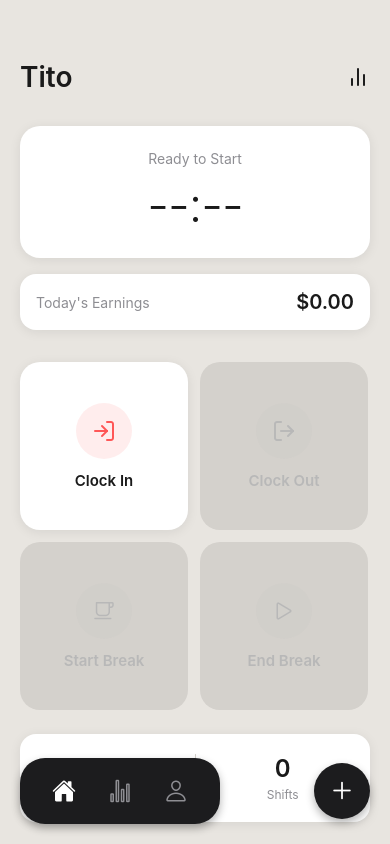
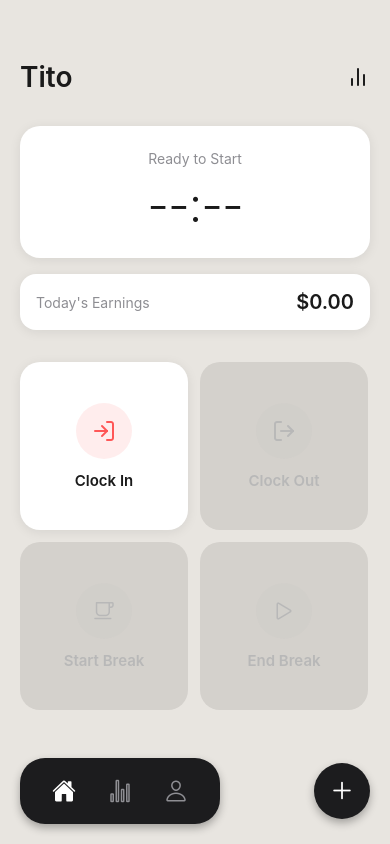
Before and after one commit to efunzz/tito, a React Native app: screen /Home in a window 390 px wide. Built offline with nearby package versions, Linux system fonts and the light colour scheme.

Commit message:
Removed unneccessary stats

```diff
--- a/screens/HomeScreen.tsx
+++ b/screens/HomeScreen.tsx
@@ -202,19 +202,6 @@ export default function HomeScreen() {
           </Text>
         </TouchableOpacity>
       </View>
-
-      {/* Quick Stats */}
-      <View style={styles.quickStats}>
-        <View style={styles.quickStatItem}>
-          <Text style={styles.quickStatValue}>0h</Text>
-          <Text style={styles.quickStatLabel}>Hours Today</Text>
-        </View>
-        <View style={styles.divider} />
-        <View style={styles.quickStatItem}>
-          <Text style={styles.quickStatValue}>0</Text>
-          <Text style={styles.quickStatLabel}>Shifts</Text>
-        </View>
-      </View>
     </View>
   );
 }
@@ -302,7 +289,6 @@ const styles = StyleSheet.create({
     flexDirection: 'row',
     flexWrap: 'wrap',
     gap: 12,
-    marginBottom: 24,
   },
   actionCard: {
     width: '48%',
@@ -345,37 +331,4 @@ const styles = StyleSheet.create({
   disabledLabel: {
     color: COLORS.textDisabled,
   },
-
-  // Quick Stats
-  quickStats: {
-    flexDirection: 'row',
-    backgroundColor: COLORS.cardBg,
-    marginHorizontal: 20,
-    borderRadius: 16,
-    padding: 20,
-    shadowColor: '#000',
-    shadowOffset: { width: 0, height: 2 },
-    shadowOpacity: 0.08,
-    shadowRadius: 12,
-    elevation: 3,
-  },
-  quickStatItem: {
-    flex: 1,
-    alignItems: 'center',
-  },
-  quickStatValue: {
-    fontSize: 24,
-    fontWeight: '600',
-    color: COLORS.textPrimary,
-    marginBottom: 4,
-  },
-  quickStatLabel: {
-    fontSize: 12,
-    color: COLORS.textSecondary,
-  },
-  divider: {
-    width: 1,
-    backgroundColor: COLORS.cardDisabled,
-    marginHorizontal: 20,
-  },
 });
```
